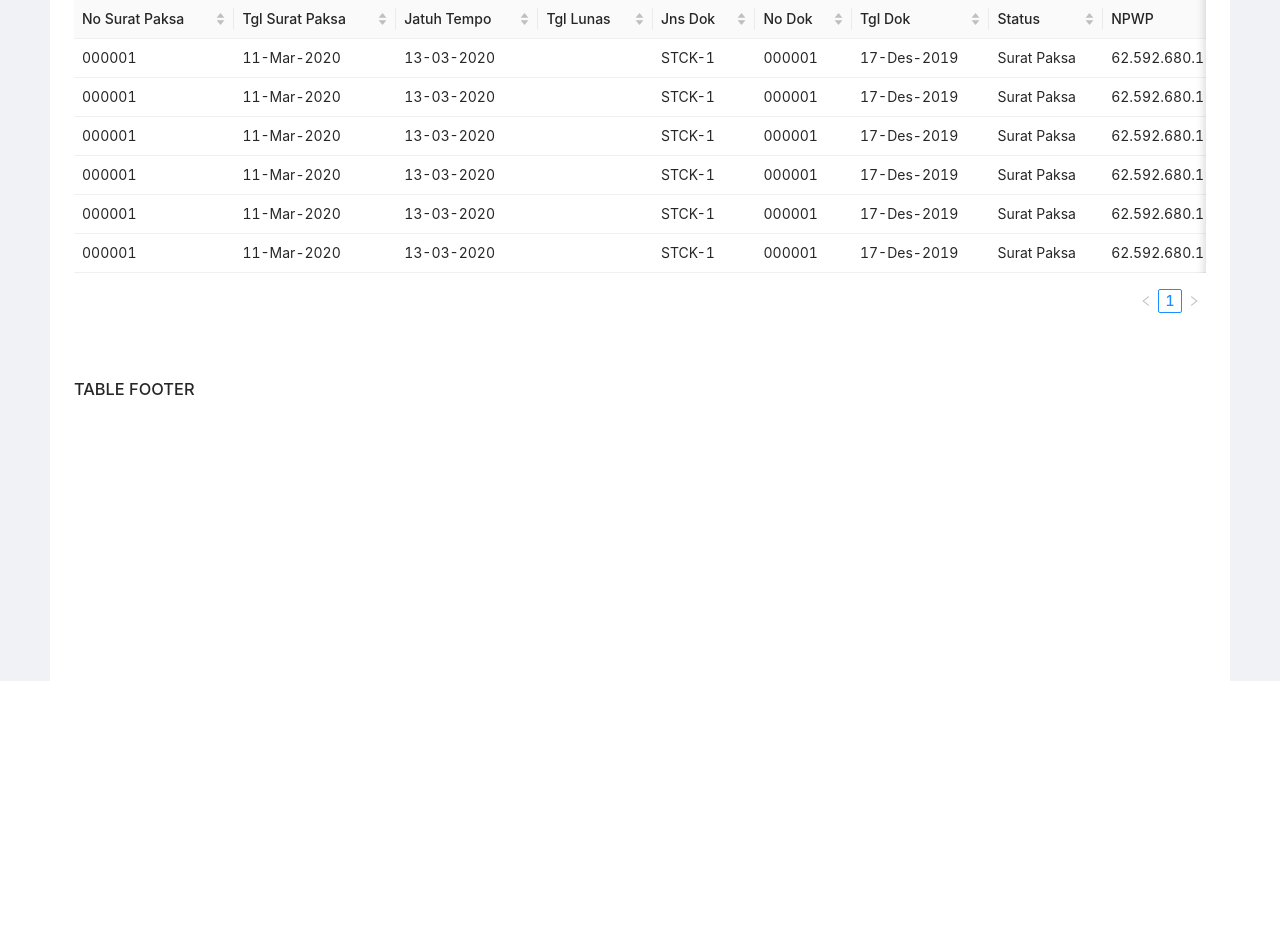
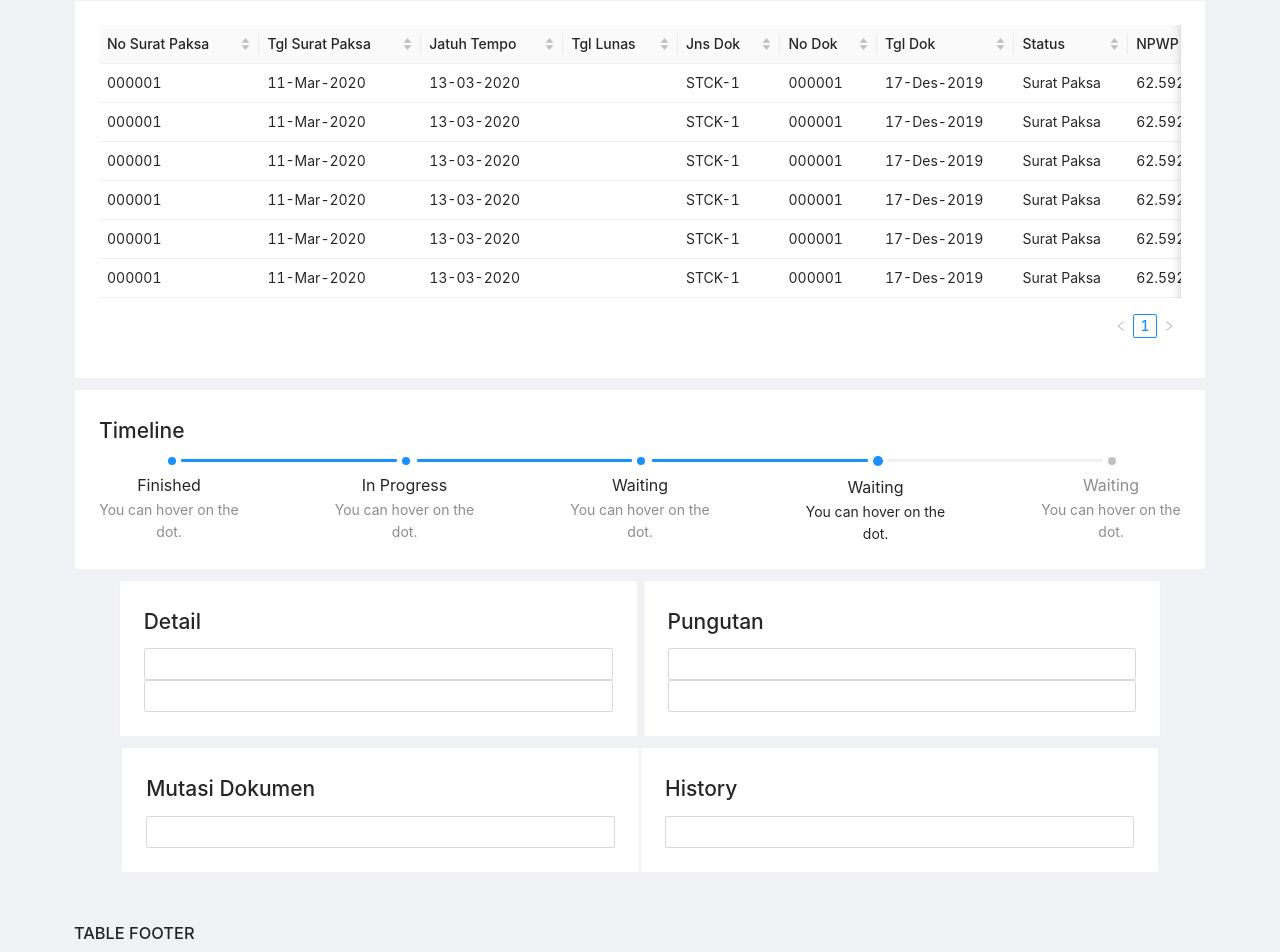
Before and after one commit to mannisar/SAPP-Beta, a React (Create React App) app: page / in a window 1280 px wide. Shown: the part 172-1124 px from the top of the page. Before the commit the page ends 853 px from the top, so only its background shows below. Built offline with nearby package versions, Linux system fonts and the light colour scheme.

Commit message:
row column

```diff
--- a/src/App.css
+++ b/src/App.css
@@ -52,6 +52,6 @@
   float: left;
 }
 
-.site-layout-background {
+/* .site-layout-background {
   background: #fff;
-}
+} */
--- a/src/pages/perbendaharaan/dashboard/BrowseDokumenPiutang/Detail.js
+++ b/src/pages/perbendaharaan/dashboard/BrowseDokumenPiutang/Detail.js
@@ -0,0 +1,12 @@
+import { React, Card, Input } from '../../libraries/dependencies'
+
+
+export default function Detail() {
+    return (
+        <Card>
+            <h2>Detail</h2>
+            <Input></Input>
+             <Input></Input>
+        </Card>
+    )
+}
--- a/src/pages/perbendaharaan/dashboard/BrowseDokumenPiutang/History.js
+++ b/src/pages/perbendaharaan/dashboard/BrowseDokumenPiutang/History.js
@@ -0,0 +1,12 @@
+import { React, Card, Input } from '../../libraries/dependencies'
+
+
+export default function History() {
+
+    return (
+        <Card>
+            <h2>History</h2>
+            <Input></Input>
+        </Card>
+    )
+}
--- a/src/pages/perbendaharaan/dashboard/BrowseDokumenPiutang/MutasiDokumen.js
+++ b/src/pages/perbendaharaan/dashboard/BrowseDokumenPiutang/MutasiDokumen.js
@@ -0,0 +1,12 @@
+import { React, Card, Input } from '../../libraries/dependencies'
+
+
+export default function MutasiDokumen() {
+
+    return (
+        <Card>
+            <h2>Mutasi Dokumen</h2>
+            <Input></Input>
+        </Card>
+    )
+}
--- a/src/pages/perbendaharaan/dashboard/BrowseDokumenPiutang/Pungutan.js
+++ b/src/pages/perbendaharaan/dashboard/BrowseDokumenPiutang/Pungutan.js
@@ -0,0 +1,13 @@
+import { React, Card, Input, Table } from '../../libraries/dependencies'
+
+
+export default function Pungutan() {
+
+    return (
+        <Card>
+            <h2>Pungutan</h2>
+            <Input></Input>
+            <Input></Input>
+        </Card>
+    )
+}
--- /dev/null
+++ b/src/pages/perbendaharaan/dashboard/BrowseDokumenPiutang/Timeline.js
@@ -0,0 +1,29 @@
+import { React, Card, Steps, Popover } from '../../libraries/dependencies'
+const { Step } = Steps;
+
+
+export default function Timeline() {
+     const customDot = (dot, { status, index }) => (
+    <Popover
+      content={
+        <span>
+          step {index} status: {status}
+        </span>
+      }
+    >
+      {dot}
+    </Popover>
+  );
+    return (
+        <Card>
+            <h2>Timeline</h2>
+            <Steps current={3} progressDot={customDot} >
+            <Step title="Finished" description="You can hover on the dot." />
+            <Step title="In Progress" description="You can hover on the dot." />
+            <Step title="Waiting" description="You can hover on the dot." />
+            <Step title="Waiting" description="You can hover on the dot." />
+            <Step title="Waiting" description="You can hover on the dot." />
+            </Steps>
+        </Card>
+    )
+}
--- a/src/pages/perbendaharaan/dashboard/BrowseDokumenPiutang/index.js
+++ b/src/pages/perbendaharaan/dashboard/BrowseDokumenPiutang/index.js
@@ -1,4 +1,10 @@
-import { React, Table } from '../../libraries/dependencies';
+import { React, Table, Layout, Row, Col, Card } from '../../libraries/dependencies';
+import Pungutan from './Pungutan'
+import Detail from './Detail'
+import Timeline from './Timeline'
+import History from './History'
+import MutasiDokumen from './MutasiDokumen'
+const { Content } = Layout
 
 const columns = [
     {
@@ -158,7 +164,37 @@ const data = [
 
 function BrowseDokumenPiutang() {
     return (
-        <Table columns={columns} dataSource={data} size="small" scroll={{ x: 1500 }} />
+        <Layout>
+            <Row justify='center'>
+                <Col span={24}>
+                <Card>
+                    <Table columns={columns} dataSource={data} size="small" scroll={{ x: 1500 }} />
+                </Card>
+                </Col>
+            </Row>
+            <Row justify='center'>
+                <Col span={24} style={{ marginTop: '10px' }}>
+                    <Timeline />
+                </Col>
+            </Row>
+            <Row justify='center' style={{ marginTop: '10px' }}>
+                <Col span={11} style={{marginRight: '5px'}}>
+                    <Detail />
+                </Col>
+                <Col span={11}>
+                    <Pungutan />
+                </Col>
+            </Row>
+            <Row justify='center' style={{ marginTop: '10px' }}>
+                <Col span={11}>
+                    <MutasiDokumen />
+                </Col>
+                <Col span={11}>
+                    <History />
+                </Col>
+            </Row>
+
+        </Layout>
     );
 }
 
```
Also changed, not shown: 1 other file (tests, documents, lock files or other folders).
